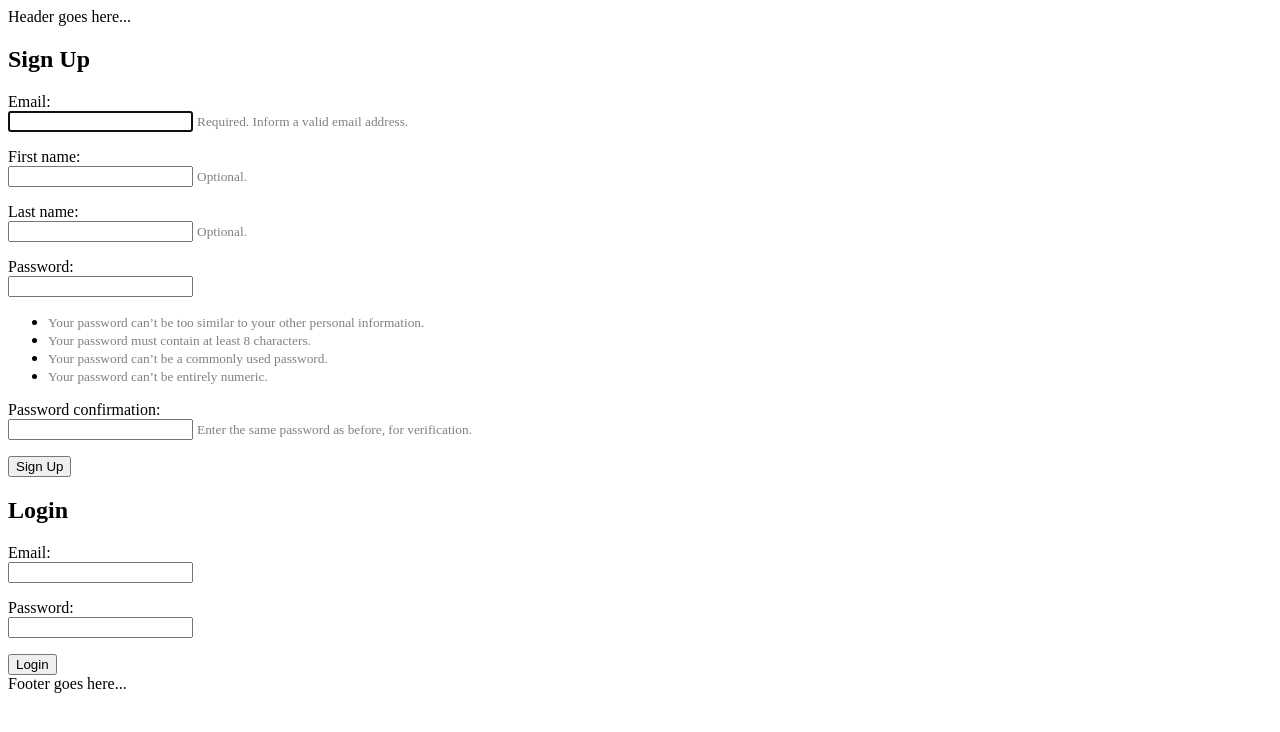
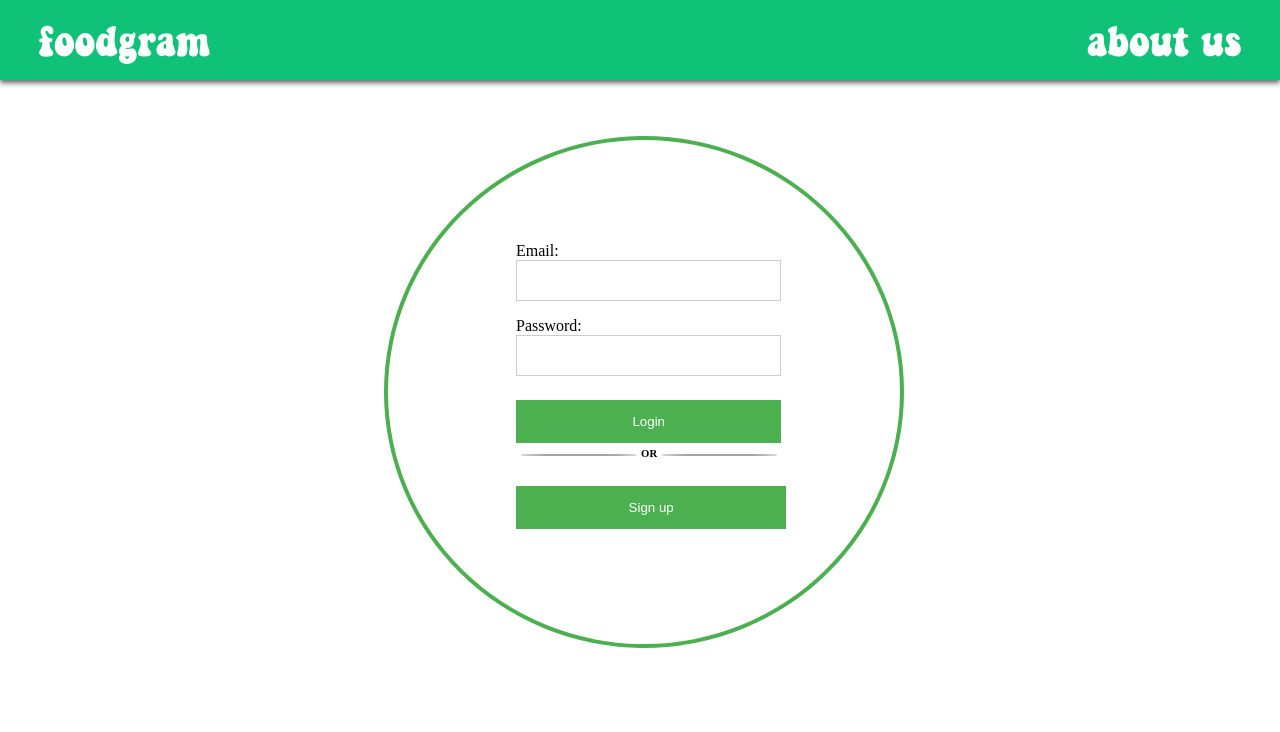
Before and after one commit to JanParalic/foodgram, a Django app: page / in a window 1280 px wide. Shown: the top 732 px of the page. Run offline with Django 3.2, Linux system fonts and the light colour scheme.

Commit message:
Matt First work on index page

```diff
--- a/foodgram/settings.py
+++ b/foodgram/settings.py
@@ -17,6 +17,7 @@ BASE_DIR = os.path.dirname(os.path.dirname(os.path.abspath(__file__)))
 TEMPLATE_DIR = os.path.join(BASE_DIR, 'templates')
 STATIC_DIR = os.path.join(BASE_DIR, 'static')
 MEDIA_DIR = os.path.join(BASE_DIR, 'media')
+
 
 # Quick-start development settings - unsuitable for production
 # See https://docs.djangoproject.com/en/1.11/howto/deployment/checklist/
@@ -123,3 +124,5 @@ USE_TZ = True
 # https://docs.djangoproject.com/en/1.11/howto/static-files/
 
 STATIC_URL = '/static/'
+
+STATICFILES_DIRS = [STATIC_DIR, ]
--- /dev/null
+++ b/static/css/style.css
@@ -0,0 +1,139 @@
+body {
+    background-color: #FFFFFF;
+}
+
+
+#header {
+    background-color: #10C277;
+    position: fixed;
+    width: 100%;
+    height: 10%;
+    top:0;
+    left:0;
+    padding: 0;
+    margin: 0;
+    width: 100vw;
+    color: #FFFFFF;
+    font-family: KeeponT;
+    box-shadow: 0px 3px 5px #696969;
+
+
+}
+
+#about_us{
+    font-size: 2.5em;
+    position: fixed;
+    top:3%;
+    right:3%;
+    float: right;
+    padding: 0;
+    margin: 0;
+
+
+}
+
+#foodgram_title{
+    font-size: 2.5em;
+    position: fixed;
+    top:3%;
+    left:3%;
+    float: left;
+    padding: 0;
+    margin: 0;
+
+}
+
+#center_plate{
+    position: fixed;
+    width: auto;
+    height: auto;
+    min-height: 15%;
+    float: left;
+    top: 17%;
+    left: 30%;
+    border-radius: 50%;
+    border: 4px solid #4CAF50;
+    padding-top: 15%;
+    padding-left: 25%;
+    padding-right:15%;
+    padding-bottom:15%;
+}
+
+
+
+.submit{
+    background-color: #4CAF50;
+    color: white;
+    padding: 14px 20px;
+    margin: 8px 0;
+    border: none;
+    cursor: pointer;
+    width: 85%;
+
+}
+.submit:hover{
+    background-color: #10C277;
+}
+
+#login_form {
+    position: absolute;
+    width: 61%;
+    left: 25%;
+    top: 17%;
+    float: left;
+}
+
+input[type=text], input[type=password], input[type=email] {
+    width: 85%;
+    padding: 12px;
+    display: inline-block;
+    border: 1px solid #ccc;
+    box-sizing: border-box;
+}
+#line_left{
+    float:left;
+    width: 45%;
+}
+
+#line_right{
+    float:right;
+    width: 45%;
+}
+
+.line{
+    background-color: #696969;
+    border-radius:35%;
+    opacity: 0.6;
+    height: 2px;
+    margin-top: 11px;
+}
+.horizontal_container{
+    position:absolute;
+    margin-top:5%;
+    top: 55%;
+    width:50%;
+    left: 26%;
+    text-align:center;
+}
+
+h6{
+    text-size: 0.5em;
+    width: 10%;
+    display: inline-block;
+    margin:0 auto;
+}
+
+.sign_up{
+    position:absolute;
+    top: 67%;
+    width:45%;
+    text-align:center;
+    left: 25%;
+    height: auto;
+    float: left;
+}
+@font-face {
+    font-family: KeeponT;
+    src: url("/static/fonts/keepontruckin.ttf");
+
+}
--- a/templates/foodfeed/base.html
+++ b/templates/foodfeed/base.html
@@ -3,6 +3,7 @@
 
 <html>
     <head>
+        <link rel="stylesheet" type="text/css" href="{% static "css/style.css" %}"  />
         <title>
             FoodGram -
             {% block title_block %}
@@ -11,8 +12,10 @@
     </head>
 
     <body>
-        <div>
-            Header goes here...
+        <div id="header">
+            <p id="foodgram_title"> foodgram</p>
+            <p id="about_us"> about us</p>
+
         </div>
 
         <div>
@@ -21,7 +24,7 @@
         </div>
 
         <div>
-            Footer goes here...
+            <!-- we dont need a footer but it would be here -->
         </div>
 
     </body>
--- a/templates/foodfeed/foodfeed.html
+++ b/templates/foodfeed/foodfeed.html
@@ -1,6 +1,6 @@
 {% extends 'foodfeed/base.html' %}
 {% load staticfiles %}
-
+<link rel="stylesheet" href="{% static 'css/style.css' %}" />
 {% block title_block %}
     Index
 {% endblock %}
--- a/templates/foodfeed/index.html
+++ b/templates/foodfeed/index.html
@@ -1,11 +1,12 @@
 {% extends 'foodfeed/base.html' %}
 {% load staticfiles %}
-
+<link rel="stylesheet" type="text/css" href="{% static "css/style.css" %}"  />
 {% block title_block %}
     Home
 {% endblock %}
 
 {% block body_block %}
+<!--
     <h2>Sign Up</h2>
     <form id="sign_up_form" method="post">
         {% csrf_token %}
@@ -24,8 +25,10 @@
 
         <input type="submit" name="submit" value="Sign Up" />
     </form>
+-->
 
-    <h2>Login</h2>
+
+    <div id="center_plate">
         <form id="login_form" method="post" action="{% url 'home' %}">
             {% csrf_token %}
                 {% for field in login_form %}
@@ -38,8 +41,25 @@
                 </p>
                 {% endfor %}
 
-        <input type="submit" name="submit" value="Login" />
+            <input type="submit" name="submit" value="Login" class="submit" />
+
+
+
         </form>
+
+        <div class="horizontal_container">
+
+                <div id="line_left" class="line"> </div>
+
+                <h6>OR</h6>
+
+                <div id="line_right" class="line">  </div>
+
+        </div>
+
+        <input class="submit sign_up" value="Sign up" />
+    </div>
+
 
     {% if registered %}
         You are now registered
```
Also changed, not shown: static/fonts/keepontruckin.ttf (added), static/fonts/keepontruckin.woff (added), 2 other files. Lines whose indentation alone changed are shown as unchanged.
